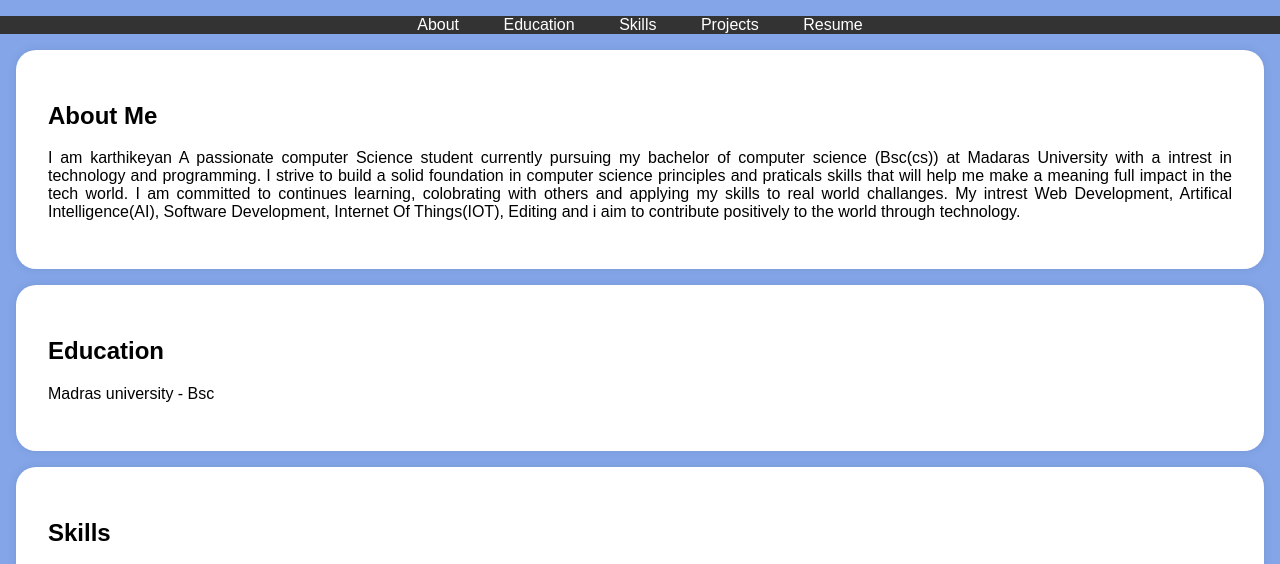
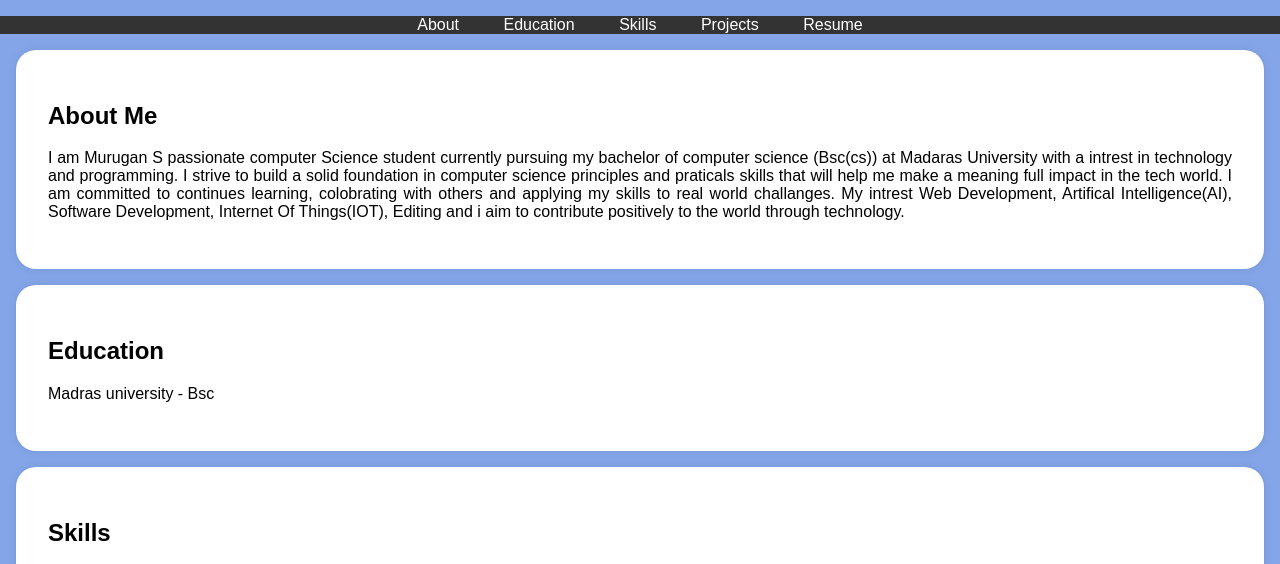
Before and after one commit to murugan271/digital-portfolio, a plain HTML site: page index.html in a window 1280 px wide. Shown: the part 197-761 px from the top of the page. Drawn offline with Linux system fonts and the light colour scheme.

Commit message:
Update index.html

```diff
--- a/index.html
+++ b/index.html
@@ -115,7 +115,7 @@
     <section id="about">
         <div class="section-content">
             <h2>About Me</h2>
-            <p>I am karthikeyan A passionate computer Science student currently pursuing my bachelor of computer science (Bsc(cs)) at Madaras University with a intrest in technology and programming. I strive to build a solid foundation in computer science principles and praticals skills that will help me make a meaning full impact in the tech world.
+            <p>I am Murugan S passionate computer Science student currently pursuing my bachelor of computer science (Bsc(cs)) at Madaras University with a intrest in technology and programming. I strive to build a solid foundation in computer science principles and praticals skills that will help me make a meaning full impact in the tech world.
 I am committed to continues learning, colobrating with others and applying my skills to real world challanges. My intrest Web Development, Artifical Intelligence(AI), Software Development, Internet Of Things(IOT), Editing and i aim to contribute positively to the world through technology.</p>
         </div>
     </section>
```
